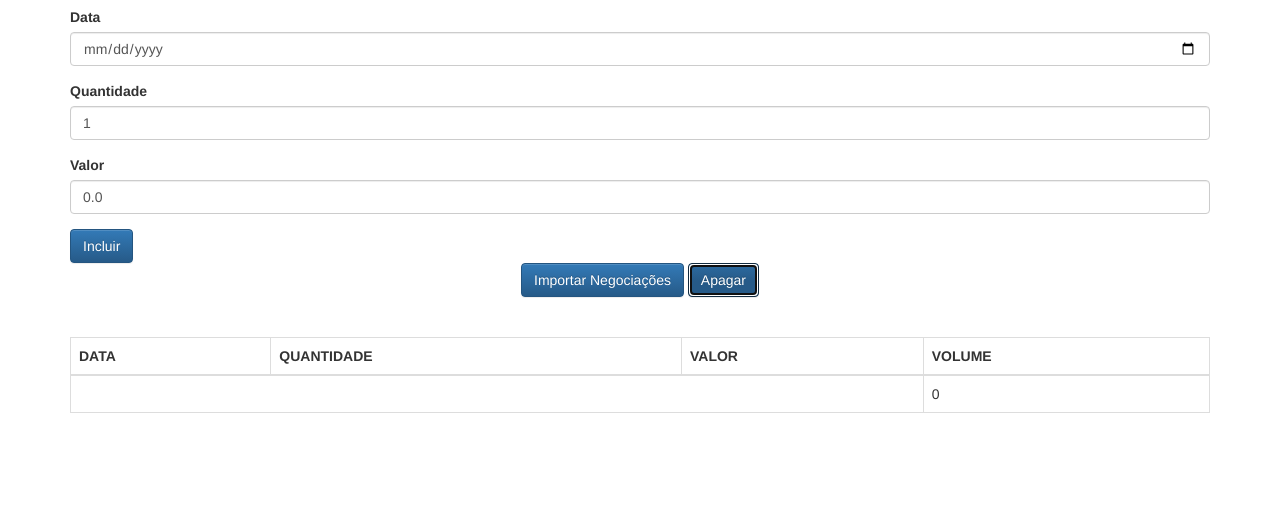
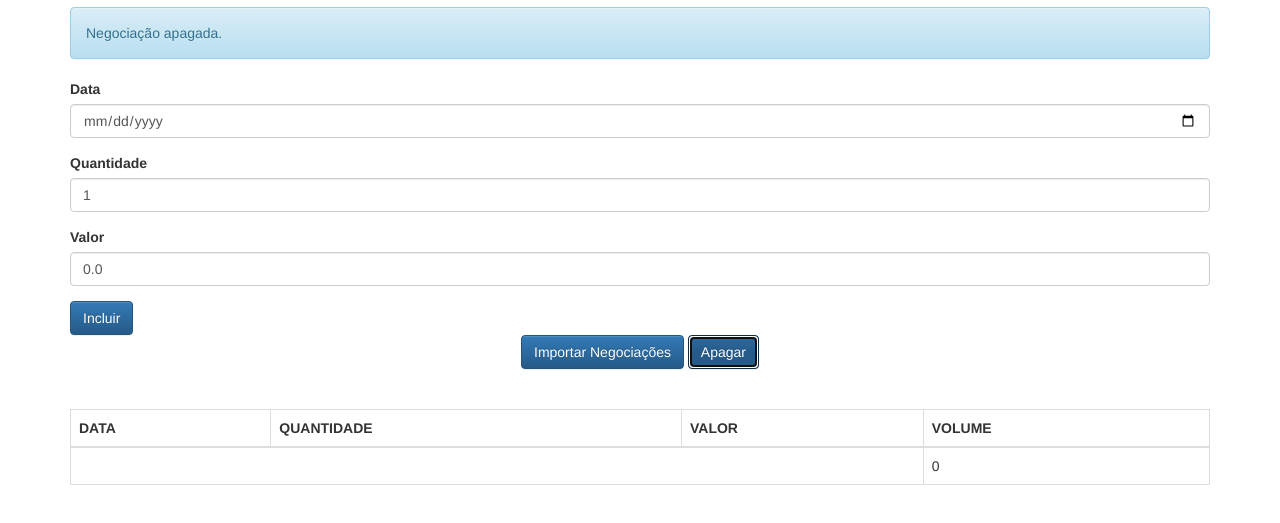
Before and after one commit to RwanSouza/Manipula-o-de-Form-com-Js-puro, a plain HTML site: page index.html in a window 1280 px wide. Both pictures are taken after a click on the button "Apagar". Shown: the part 63-586 px from the top of the page. Drawn offline with Linux system fonts and the light colour scheme.

Commit message:
Inserindo a view  da tabela  no adiciona e no apaga

```diff
--- a/index.html
+++ b/index.html
@@ -35,7 +35,7 @@
         <button class="btn btn-primary text-center" type="button">
             Importar Negociações
         </button>
-        <button class="btn btn-primary text-center" type="button">
+        <button onclick="negociacaoController.apaga()" class="btn btn-primary text-center" type="button">
             Apagar
         </button>
     </div>
--- a/js/app/controllers/NegociacaoController.js
+++ b/js/app/controllers/NegociacaoController.js
@@ -5,7 +5,11 @@ class NegociacaoController {
       this._inputData = document.querySelector('#data');
       this._inputQuantidade = document.querySelector('#quantidade');
       this._inputValor = document.querySelector('#valor');
-      this._listaNegociacoes = new ListaNegociacoes();
+      this._listaNegociacoes = new ListaNegociacoes( model => {
+
+        this._negociacoesView.update(model);
+      });
+
       this._negociacoesView= new NegociacoesView(document.querySelector('#negociacoesView'));
       this._negociacoesView.update(this._listaNegociacoes);
 
@@ -20,10 +24,17 @@ class NegociacaoController {
       event.preventDefault();
 
       this._listaNegociacoes.adiciona(this._criaNegociacao());
-      this._negociacoesView.update(this._listaNegociacoes);
+
       this._mensagem.texto = "Negociação adicionada com sucesso";
       this._mensagemView.update(this._mensagem);
       this._limpaFormulario();
+    }
+
+    apaga() {
+      this._listaNegociacoes.esvazia();
+
+      this._mensagem.texto ="Negociação apagada."
+      this._mensagemView.update(this._mensagem);
     }
 
     _criaNegociacao() {
--- a/js/app/models/ListaNegociacoes.js
+++ b/js/app/models/ListaNegociacoes.js
@@ -1,17 +1,27 @@
 class ListaNegociacoes {
 
-    constructor(){
+    constructor( updateview){
 
       this._negociacoes = []
+      this._updateview = updateview;
     }
 
     adiciona(negociacao){
 
       this._negociacoes.push(negociacao);
+       this._updateview(this);
+
     }
 
     get negociacoes() {
 
       return [].concat(this._negociacoes);
     }
+
+    esvazia() {
+
+      this._negociacoes = [];
+      this._updateview(this);
+
+    }
 }
```
